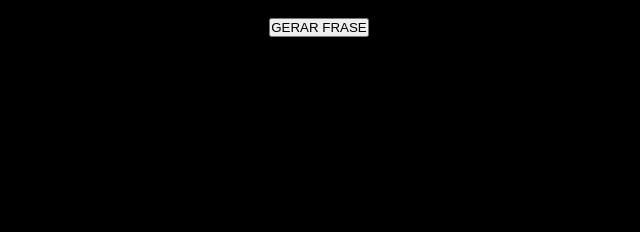
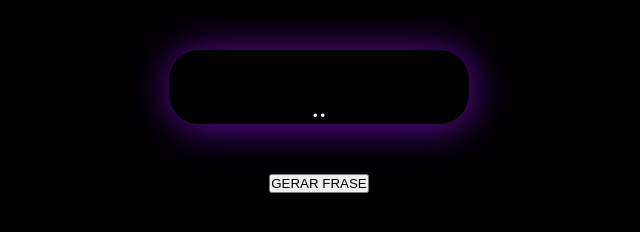
Before and after one commit to rafael-papito/Gerador_de_Frases, a plain HTML site: page index.html in a window 1280 px wide. Shown: the whole page, without its empty margins (321-961 px from the left). Drawn offline with Linux system fonts and the light colour scheme.

Commit message:
Update index.css

```diff
--- a/index.css
+++ b/index.css
@@ -15,3 +15,13 @@ body{
 	margin: auto;
 	border-radius: 100px;
 }
+.frase{
+    width: 300px;
+    margin: 50px auto;
+    text-align: center;
+	font-size: 30px;
+	color: #fff;
+	box-shadow :2px 2px 40px rgba(106, 9, 176,1);
+	border-radius: 30px;
+	padding-top: 40px;
+}
```
